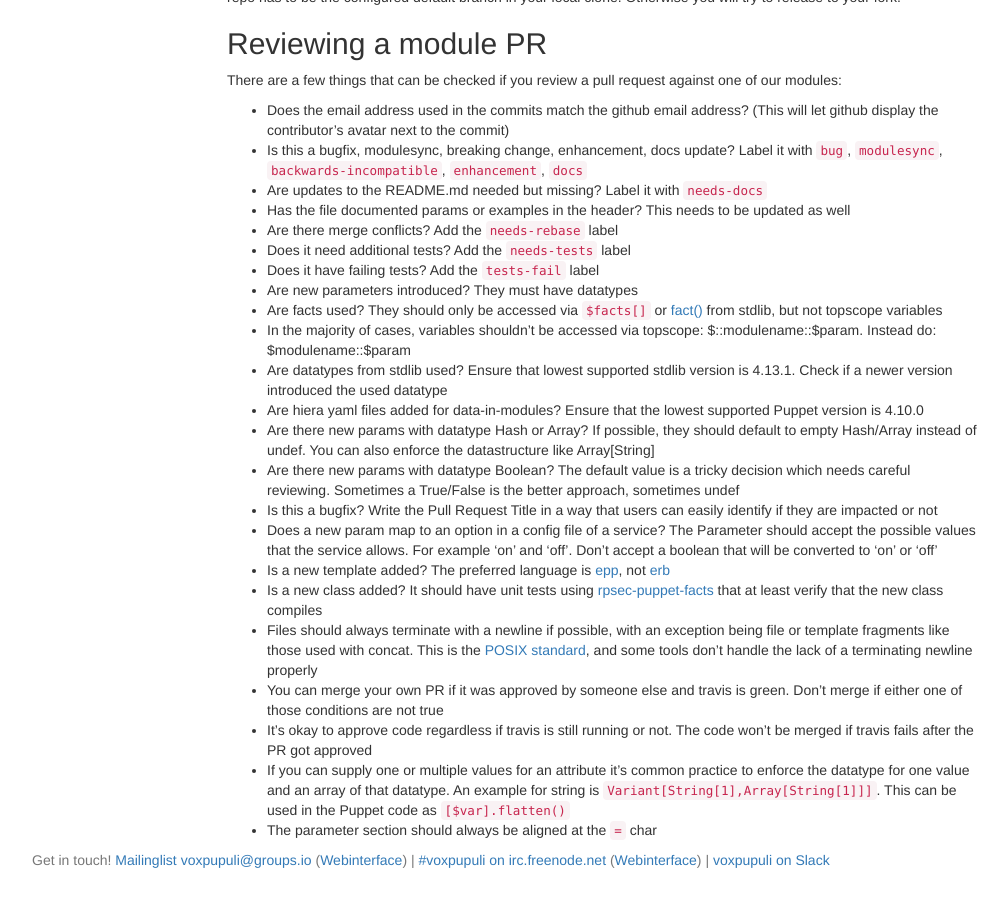
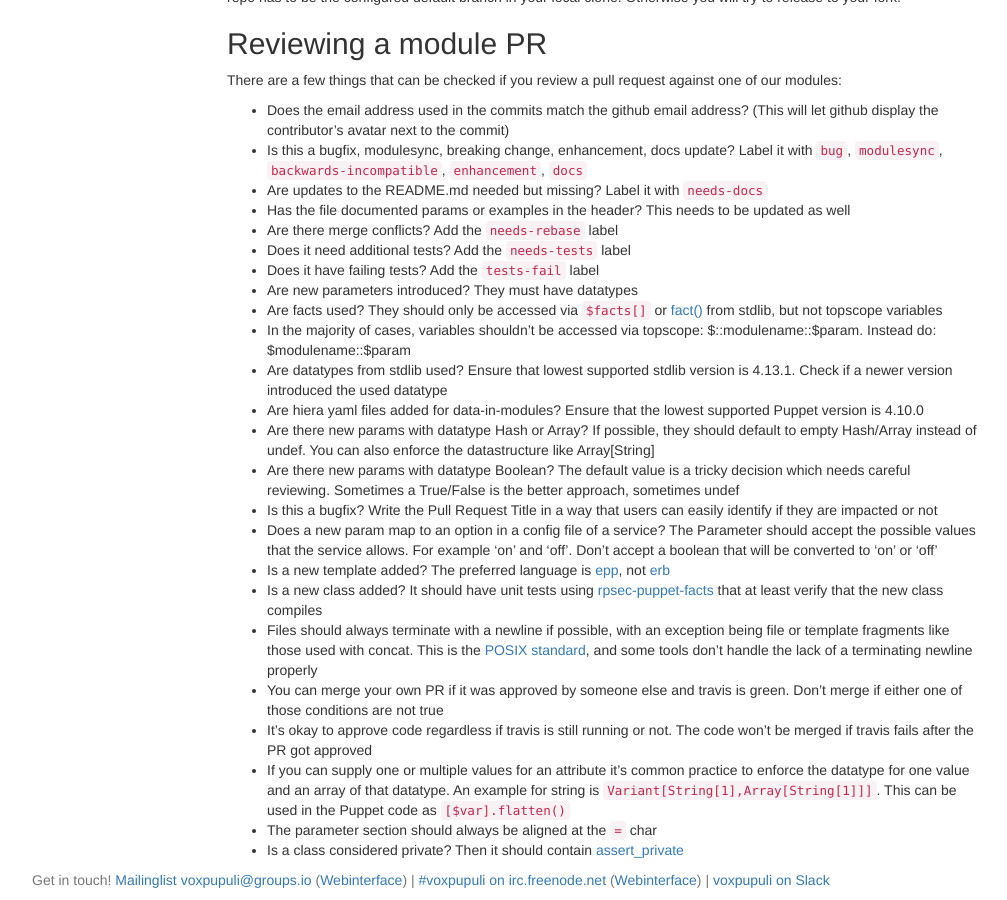
Before and after one commit to voxpupuli/voxpupuli.github.io, a Jekyll site: the page built from docs/index.md, in a window 1280 px wide and 900 px high, scrolled down 2565 px. Shown: the whole window, without its empty margins (38-1045 px from the left). Built offline with Jekyll 4.4.1, drawn with Linux system fonts in a browser that asks for light colours; nearby versions of some CDN libraries.

Commit message:
add a note about private classes

```diff
--- a/docs/index.md
+++ b/docs/index.md
@@ -161,3 +161,4 @@ There are a few things that can be checked if you review a pull request against
 * It's okay to approve code regardless if travis is still running or not. The code won't be merged if travis fails after the PR got approved
 * If you can supply one or multiple values for an attribute it's common practice to enforce the datatype for one value and an array of that datatype. An example for string is `Variant[String[1],Array[String[1]]]`. This can be used in the Puppet code as `[$var].flatten()`
 * The parameter section should always be aligned at the `=` char
+* Is a class considered private? Then it should contain [assert_private](https://github.com/puppetlabs/puppetlabs-stdlib#assert_private)
```
